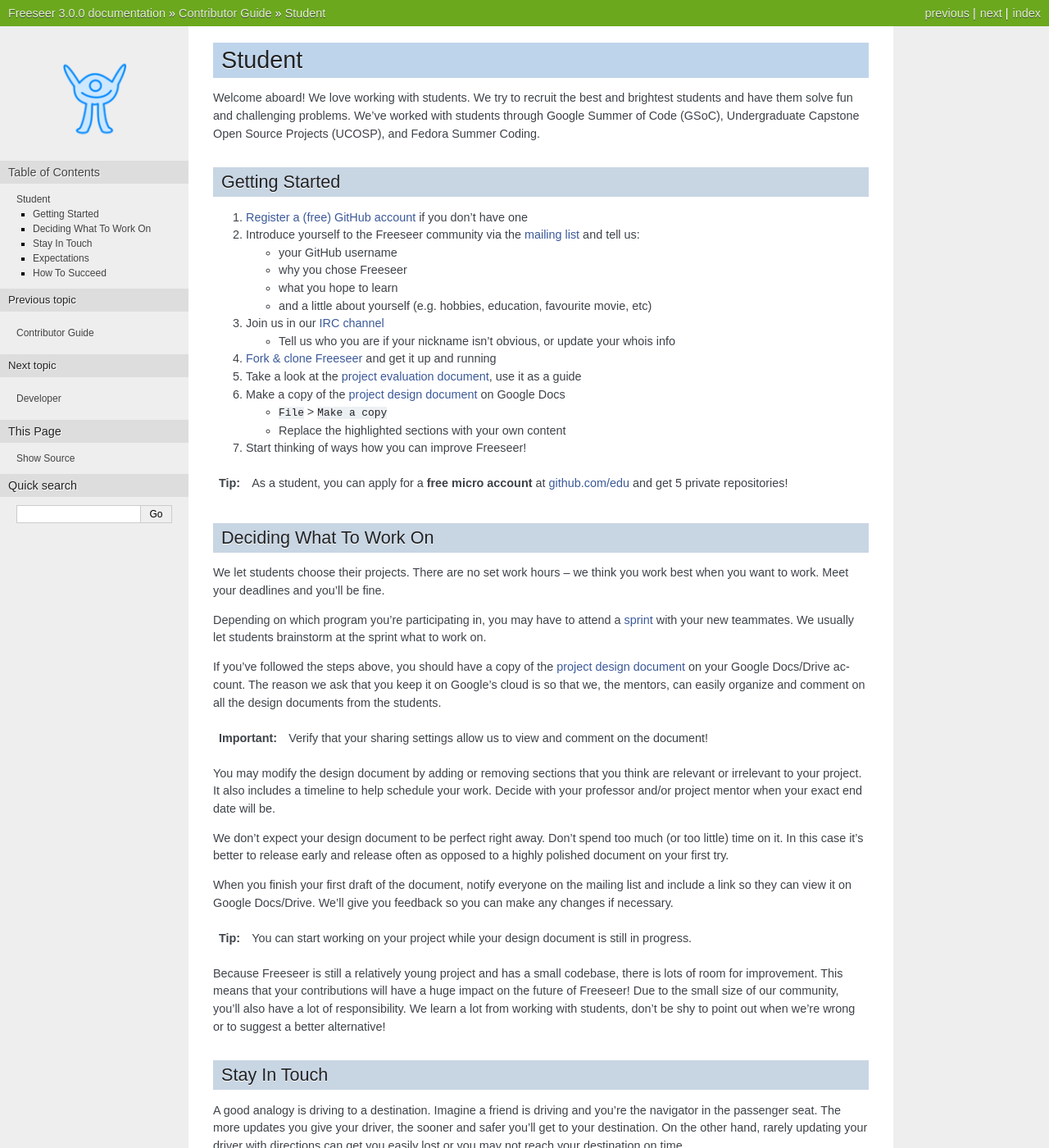
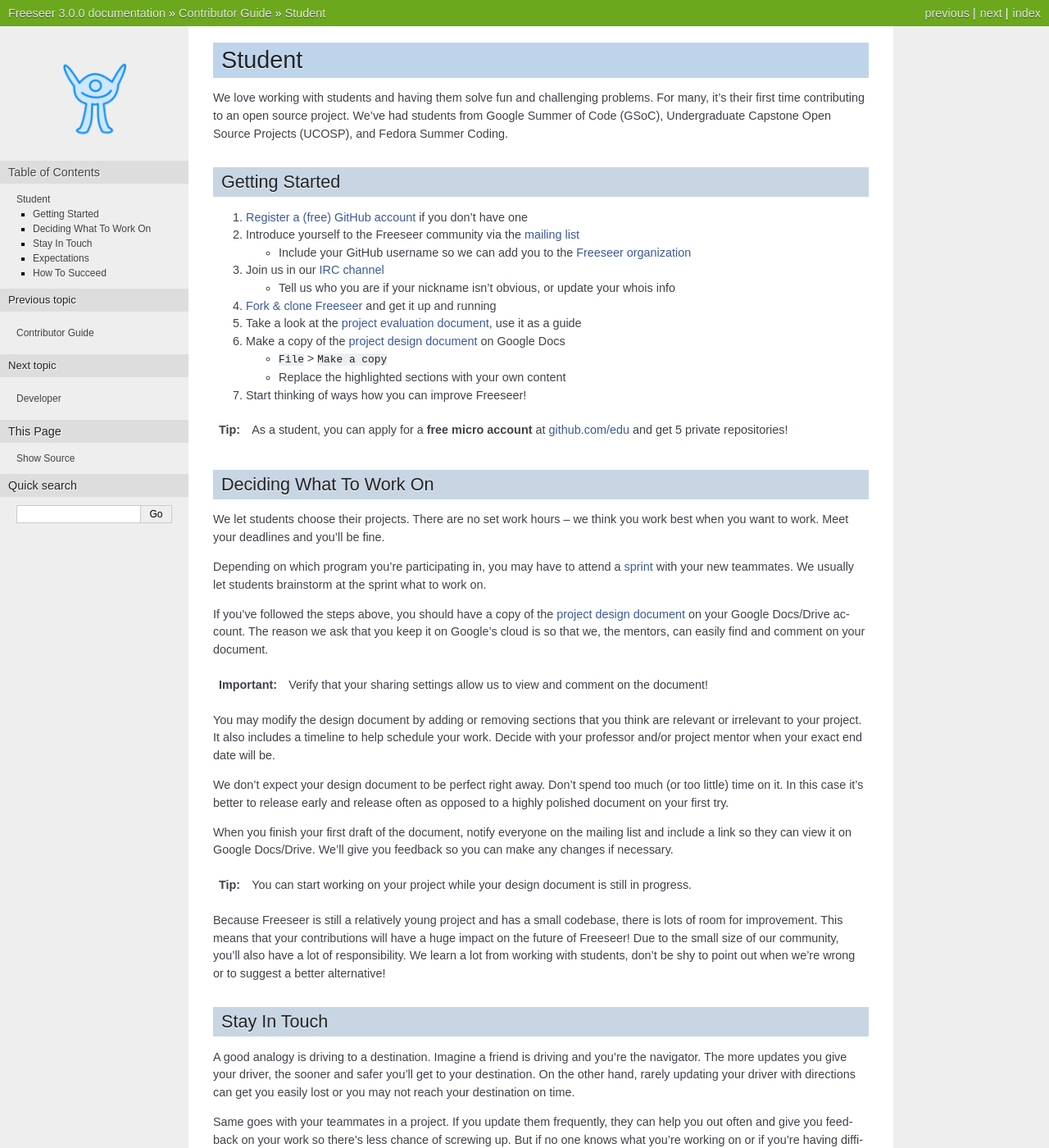
Before and after one commit to Freeseer/freeseer, a Sphinx documentation site: the page built from source/contribute/students.rst, in a window 1280 px wide and 1400 px high. Shown: the whole window at 82% size. Built offline with Sphinx 7.4.7, drawn with Linux system fonts in a browser that asks for light colours; some of the changed text lies outside the part shown.

Commit message:
Use less words and better formatting

```diff
--- a/source/contribute/students.rst
+++ b/source/contribute/students.rst
@@ -1,21 +1,19 @@
 Student
 =======
 
-Welcome aboard! We love working with students. We try to recruit the best and
-brightest students and have them solve fun and challenging problems.
-We've worked with students through Google Summer of Code (GSoC),
-Undergraduate Capstone Open Source Projects (UCOSP), and Fedora Summer Coding.
+We love working with students and having them solve fun and challenging problems.
+For many, it's their first time contributing to an open source project.
+We've had students from Google Summer of Code (GSoC), Undergraduate Capstone
+Open Source Projects (UCOSP), and Fedora Summer Coding.
 
 Getting Started
 ---------------
 #. `Register a (free) GitHub account <https://github.com/>`_ if you don't have one
 #. Introduce yourself to the Freeseer community via the
-   :ref:`mailing list <mailing-list-label>` and tell us:
+   :ref:`mailing list <mailing-list-label>`
 
-   - your GitHub username
-   - why you chose Freeseer
-   - what you hope to learn
-   - and a little about yourself (e.g. hobbies, education, favourite movie, etc)
+   - Include your GitHub username so we can add you to the `Freeseer organization
+     <https://github.com/Freeseer?tab=members>`_
 #. Join us in our :ref:`IRC channel <irc-label>`
 
    - Tell us who you are if your nickname isn't obvious, or update your whois info
@@ -45,15 +43,13 @@ Depending on which program you're participating in, you may have to attend a
 `sprint <http://en.wikipedia.org/wiki/Sprint_(software_development)>`_ with your
 new teammates. We usually let students brainstorm at the sprint what to work on.
 
-If you've followed the steps above, you should have a copy of the
-`project design document <https://docs.google.com/document/d/1it9UJo91tDGB1Cf2Qyn3rAzXX8icxoBZI183eqjASUc/edit>`_
+If you've followed the steps above, you should have a copy of the `project design document
+<https://docs.google.com/document/d/1it9UJo91tDGB1Cf2Qyn3rAzXX8icxoBZI183eqjASUc/edit>`_
 on your Google Docs/Drive account. The reason we ask that you keep it on Google's
-cloud is so that we, the mentors, can easily organize and comment on all the
-design documents from the students.
+cloud is so that we, the mentors, can easily find and comment on your document.
 
 .. important::
-  Verify that your sharing settings allow us to view and comment on the
-  document!
+  Verify that your sharing settings allow us to view and comment on the document!
 
 You may modify the design document by adding or removing sections that you think
 are relevant or irrelevant to your project.
@@ -70,8 +66,7 @@ mailing list and include a link so they can view it on Google Docs/Drive.
 We'll give you feedback so you can make any changes if necessary.
 
 .. tip::
-  You can start working on your project while your design document is still in
-  progress.
+  You can start working on your project while your design document is still in progress.
 
 Because Freeseer is still a relatively young project and has a small codebase,
 there is lots of room for improvement. This means that your contributions will
@@ -84,20 +79,26 @@ alternative!
 Stay In Touch
 -------------
 
-A good analogy is driving to a destination. Imagine a friend is driving and you're the navigator in the passenger seat.
-The more updates you give your driver, the sooner and safer you'll get to your destination.
-On the other hand, rarely updating your driver with directions can get you easily lost or you may not reach your destination on time.
+A good analogy is driving to a destination. Imagine a friend is driving and
+you're the navigator. The more updates you give your driver, the sooner and
+safer you'll get to your destination. On the other hand, rarely updating your
+driver with directions can get you easily lost or you may not reach your
+destination on time.
 
-Same goes with your teammates in a project.
-If you update them frequently, they can help you out often and give you feedback on your work so there's less chance of screwing up.
-But if no one knows what you're working on or if you're having difficulties, then by the time they find out it may be too late to
-make changes or get help.
+Same goes with your teammates in a project. If you update them frequently, they
+can help you out often and give you feedback on your work so there's less chance
+of screwing up. But if no one knows what you're working on or if you're having
+difficulties, then by the time they find out it may be too late to make changes
+or get help.
 
-In addition to being active on the mailing list and IRC, you'll be required to write a few blog posts about your progress.
-There's usually one at the beginning, one at the midpoint of the term, and one at the end, but feel free to write more!
+In addition to being active on the mailing list and IRC, you'll be required to
+write a few blog posts about your progress. There's usually one at the
+beginning, one at the midpoint of the term, and one at the end, but feel free to
+write more!
 
-You may write your blog posts at `fosslc.org <http://www.fosslc.org>`_ (you'll have to register an account first).
-Or, if you prefer, you may use your own blog. Just tell us on the mailing list where we can read your latest blog post.
+You may write your blog posts at `fosslc.org <http://www.fosslc.org>`_ (you'll
+have to register an account first).  Or, if you prefer, you may use your own
+blog. Just tell us on the mailing list where we can read your latest blog post.
 
 
 Expectations
@@ -117,5 +118,5 @@ How To Succeed
 * Choose an appropriate project that you can realistically accomplish
 * We don't expect you to be completely qualified, that's the point, you're here to learn
 
-For more info, check out these `videos from a GSoC information session <http://fosslc.org/drupal/node/374>`_ held at
-the University of Toronto.
+.. seealso::
+  `How to succeed or fail at Google Summer of Code <http://fosslc.org/drupal/node/374>`_
```
